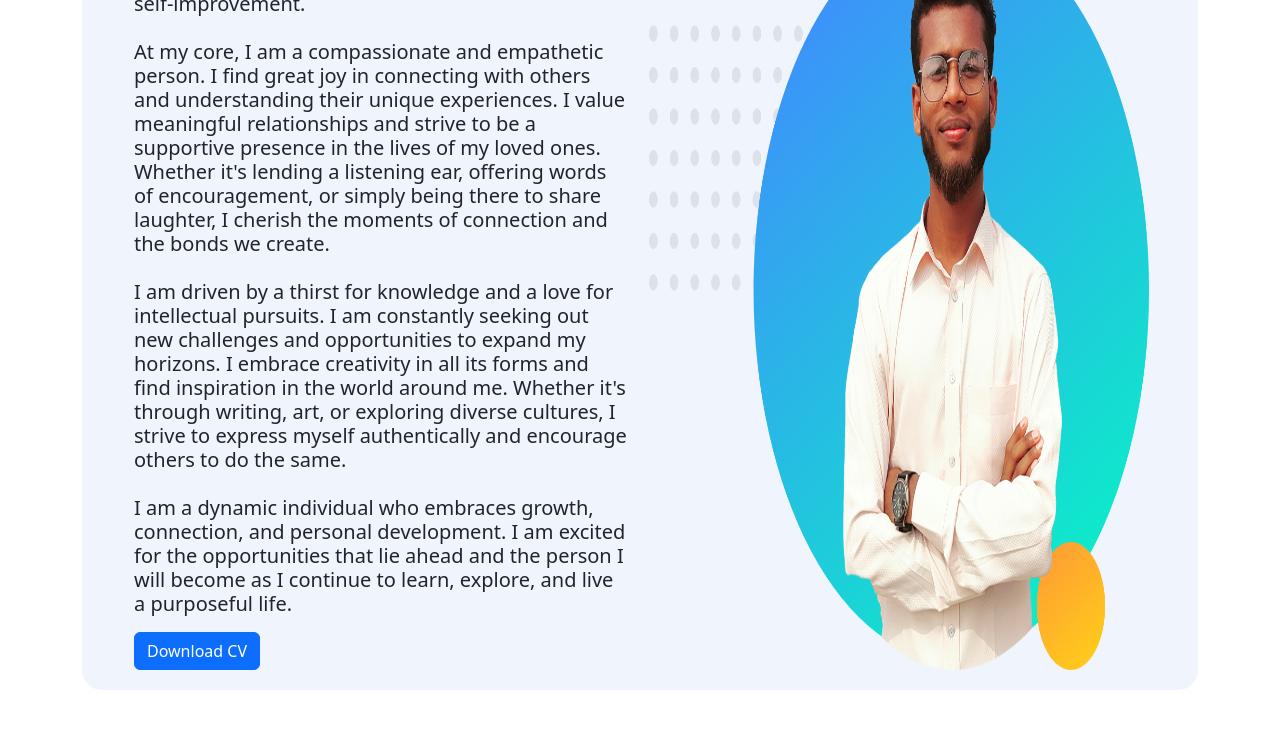
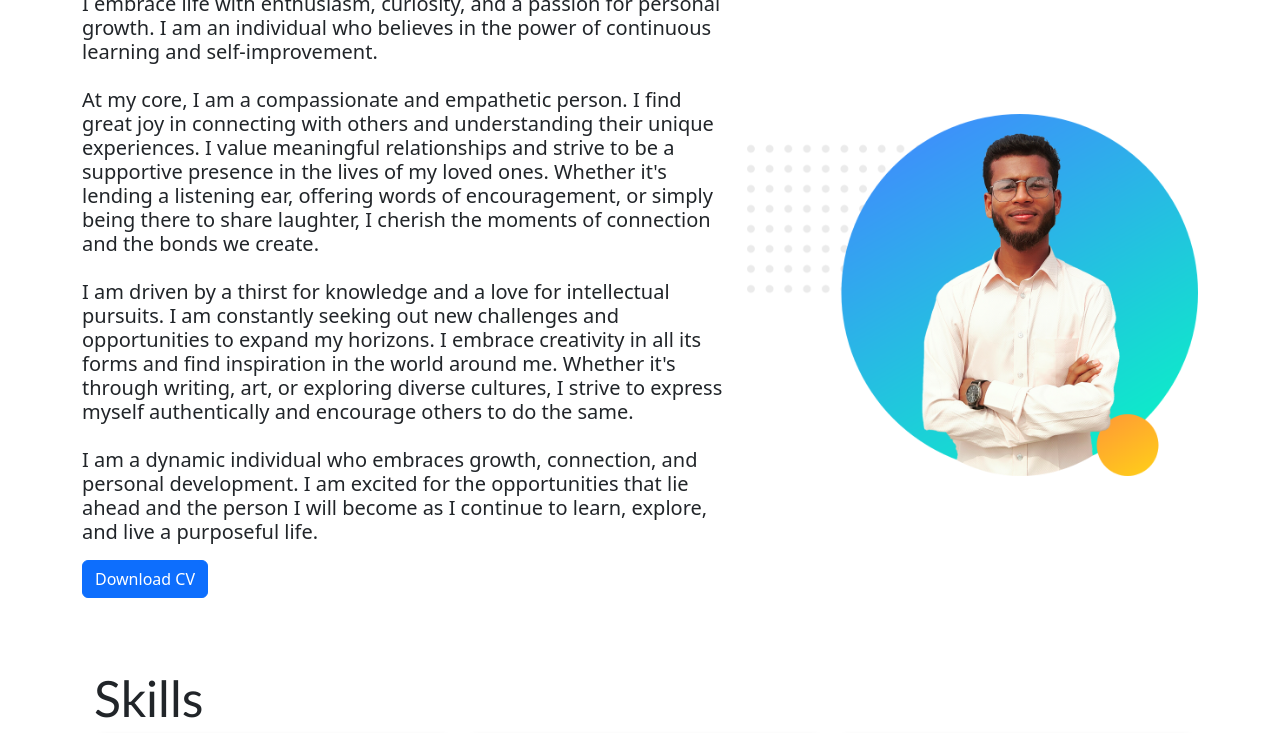
Before and after one commit to sakibhosen3/sakibhosen, a plain HTML site: page index.html in a window 1280 px wide. Shown: the part 350-1083 px from the top of the page. Drawn offline with nearby package versions, Linux system fonts and the light colour scheme.

Commit message:
finished

```diff
--- a/index.html
+++ b/index.html
@@ -59,14 +59,18 @@
     <div>
       <h2 style="color: black;" class="name"><b><u>a front end Web Developer</u></b></h2>
     </div>
+    <br>
   </div>
   <div>
   </div>
-  <div class="container" id="about">
-    <h1 class="me font"> </h1>
-    <div class="container d-flex justify-content-center upper #about">
-      <div class="row myself">
-        <div class="col-md-6 col-sm-12 col-12 ">
+  <div class="container orange-bg">
+
+    <div id="carouselExampleAutoplaying" class="carousel slide container1" data-bs-ride="carousel">
+      <h1 class="me font">About me </h1>
+      <div class="carousel-inner">
+        <div class="carousel-item active">
+         <div class="row align-items-center">
+          <div class="col-md-7">
             <h5>
               <p>
                 I embrace life with enthusiasm,
@@ -86,7 +90,6 @@
                 explore, and live a purposeful life.
               </p>
             </h5>
-          <!-- <button type="button" class="btn btn-primary">Download CV</button> -->
             <a
           class="btn btn-primary"
           target="_blank"
@@ -94,11 +97,14 @@
           >Download CV</a
         >
           </div>
-        <div class="col-md-6 col-sm-12 col-12 d-flex justify-content-center photo">
-          <img src="sakib10.png" alt="" />
+          <div class="col-md-5">
+            <img src="sakib10.png" class="d-block w-100" alt="...">
           </div>
          </div>
         </div>
+        </div>
+        </div>
+
 
 
     <div class="container box" id="skills">
--- a/style.css
+++ b/style.css
@@ -3,6 +3,9 @@ body{
   padding: 0;
 }
 .container{
+  margin-bottom: 70px;
+}
+.container1{
   margin-bottom: 70px;
 }
 .name{
```
Lines whose indentation alone changed are shown as unchanged.
